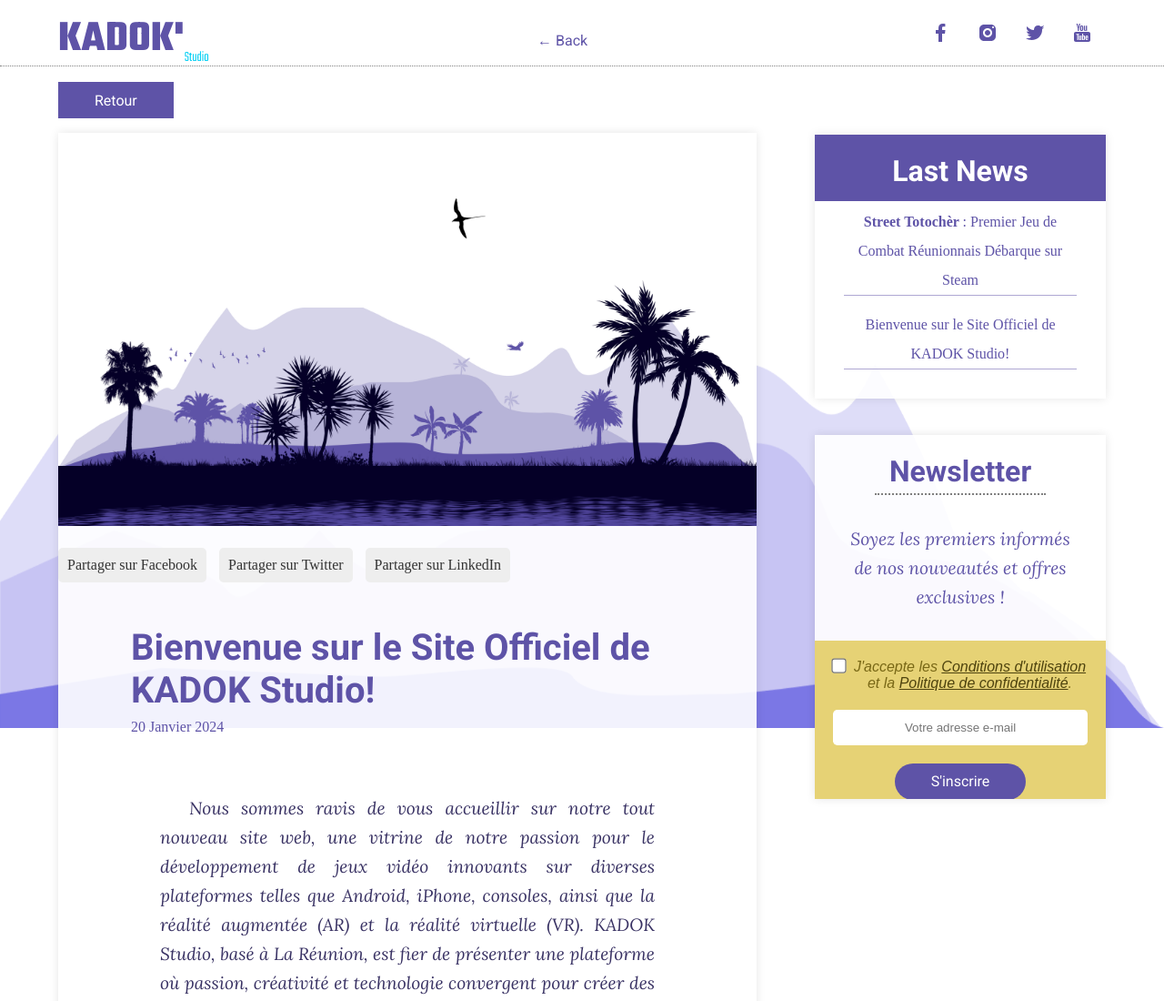
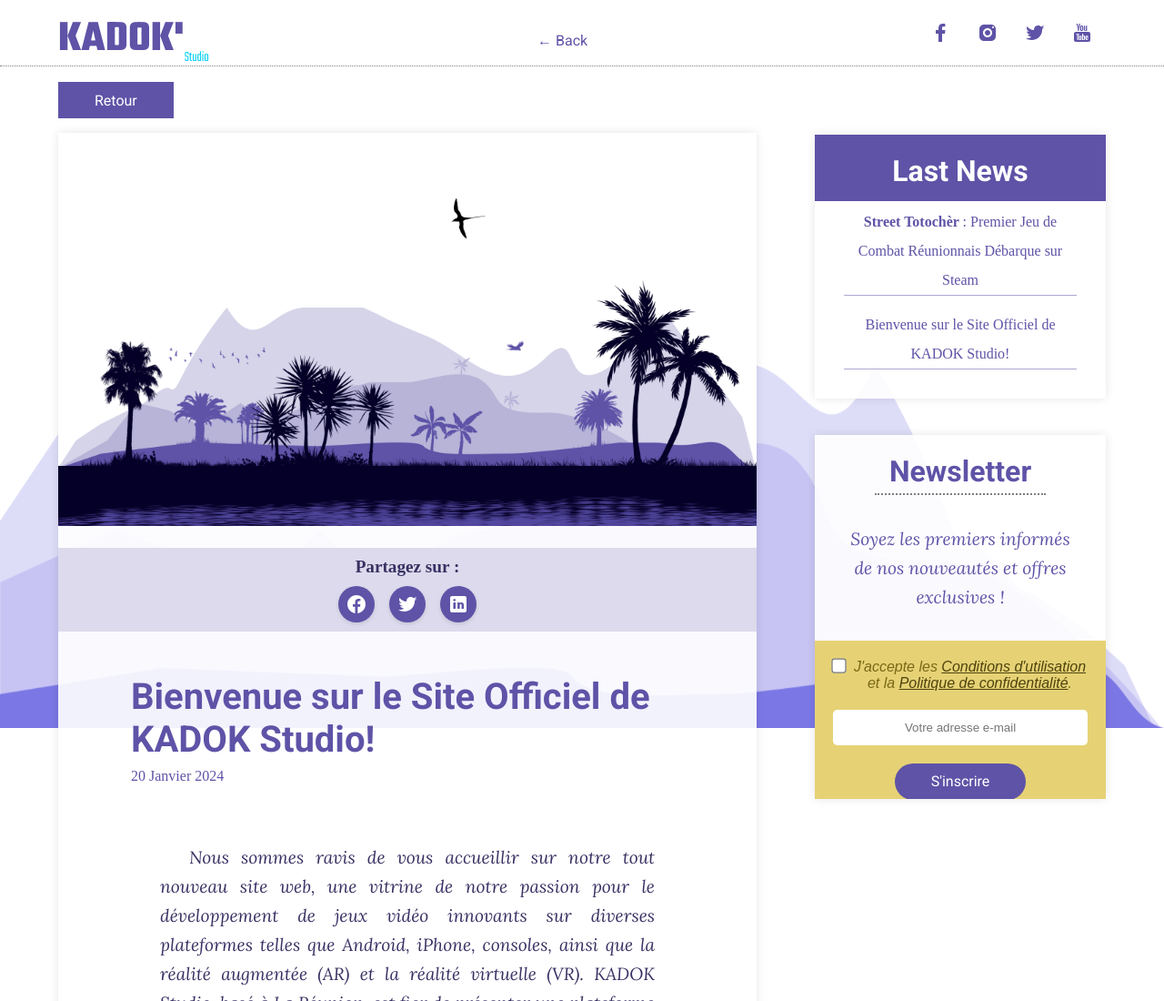
Before and after one commit to spn02/site_studio_kadok_gh_pages, a website with bundled scripts: page news-welcom-kadok-studio.html in a window 1280 px wide. Shown: the top 1100 px of the page at 91% size. Built offline with nearby package versions, Linux system fonts and the light colour scheme; a web font is replaced by a local one.

Commit message:
modifier meta et design bouton partage

```diff
--- a/js/social-share.js
+++ b/js/social-share.js
@@ -19,7 +19,9 @@
         console.log('Article partagé sur Twitter');
     });
 
+
     linkedinBtn.addEventListener('click', function() {
         console.log('Article partagé sur LinkedIn');
     });
+
 });
--- a/news-street-totcher-release-first.html
+++ b/news-street-totcher-release-first.html
@@ -11,6 +11,36 @@
     <title>Street Totochèr : Premier Jeu de Combat Réunionnais Débarque sur Steam</title>
     <link rel="icon" href="public/images/logo_kadok_k_64_00.svg" type="image/svg+xml">
     <link href="public/css/pages/news-details.css" rel="stylesheet">
+
+<!-- Meta Tags Open Graph pour Facebook -->
+<meta property="og:title" content="Street Totochèr : Premier Jeu de Combat Réunionnais Débarque sur Steam 🥊" />
+<meta property="og:description" content="Nous sommes ravis de vous présenter Street Totochèr, le premier jeu de combat développé à La Réunion 🌴, désormais disponible sur Steam. Découvrez des personnages uniques et plongez dans une aventure riche en traditions et en humour réunionnais. #StreetTotocher #JeuxVideo #LaReunion" />
+<meta property="og:image" content="public/images/project_banner_street-totocher_desktop_00.webp" />
+<meta property="og:url" content="https://www.kadokstudio.com/news-street-totcher-release-first.html" />
+<meta property="og:type" content="article" />
+<meta property="og:site_name" content="KADOK Studio" />
+
+
+<!-- Meta Tags Twitter -->
+<meta name="twitter:card" content="public/images/project_banner_street-totocher_desktop_00.webp" />
+<meta name="twitter:title" content="Street Totochèr : Premier Jeu de Combat Réunionnais Débarque sur Steam 🥊" />
+<meta name="twitter:description" content="Nous sommes ravis de vous présenter Street Totochèr, le premier jeu de combat développé à La Réunion 🌴, désormais disponible sur Steam. Découvrez des personnages uniques et plongez dans une aventure riche en traditions et en humour réunionnais. #StreetTotocher #JeuxVideo #LaReunion" />
+<meta name="twitter:image" content="public/images/project_banner_street-totocher_desktop_00.webp" />
+<meta name="twitter:url" content="https://www.kadokstudio.com/news-street-totcher-release-first.html" />
+<meta name="twitter:site" content="@KadokStudio" />
+<meta name="twitter:creator" content="@KadokStudio" />
+
+
+<!-- Meta Tags LinkedIn -->
+<!--
+<meta property="og:title" content="Street Totochèr : Premier Jeu de Combat Réunionnais Débarque sur Steam" />
+<meta property="og:description" content="Nous sommes ravis de vous présenter Street Totochèr, le premier jeu de combat développé à La Réunion, désormais disponible sur Steam. Découvrez des personnages uniques et plongez dans une aventure riche en traditions et en humour réunionnais. Rejoignez-nous pour une expérience ludique unique !" />
+<meta property="og:image" content="URL de l'image de votre article (par exemple, public/images/project_banner_street-totocher_desktop_00.webp)" />
+<meta property="og:url" content="https://www.kadokstudio.com/news-street-totcher-release-first.html" />
+<meta property="og:type" content="article" />
+-->
+
+
 </head>
 
 <body>
@@ -256,6 +286,7 @@
 <script type="module" src="js/modal.js"></script>
 <script src="js/tooltip.js"></script>
 <script src="js/menu.js"></script>
+<script src="js/social-share.js"></script>
 
 
 </html>
--- a/news-welcom-kadok-studio.html
+++ b/news-welcom-kadok-studio.html
@@ -14,16 +14,24 @@
 
     <!-- Meta Tags Open Graph pour Facebook -->
     <meta property="og:title" content="KADOK Studio - Lancement Officiel" />
-    <meta property="og:description" content="🎉 KADOK Studio est enfin en ligne ! 🚀 Découvrez notre univers de créations digitales innovantes, où nous développons des jeux vidéo pour mobile, console, AR/VR et bien plus encore. Basé à La Réunion, notre studio est dédié à valoriser notre culture à travers des expériences de jeu uniques et captivantes. Rejoignez-nous et plongez dans nos projets passionnants ! 🌟 #KadokStudio #JeuxVideo #IndieGame #Reunion" />
+    <meta property="og:description"
+        content="🎉 KADOK Studio est enfin en ligne ! 🚀 Découvrez notre univers de créations digitales innovantes, où nous développons des jeux vidéo pour mobile, console, AR/VR et bien plus encore. Basé à La Réunion, notre studio est dédié à valoriser notre culture à travers des expériences de jeu uniques et captivantes. Rejoignez-nous et plongez dans nos projets passionnants ! 🌟 #KadokStudio #JeuxVideo #IndieGame #Reunion" />
     <meta property="og:image" content="public/images/background-principal-kadok-2048_1152_sans-titre.png" />
     <meta property="og:url" content="https://www.kadokstudio.com/news-welcom-kadok-studio.html" />
     <meta property="og:type" content="website" />
+    <meta property="og:site_name" content="KADOK Studio" />
+
     <!-- Meta Tags pour Twitter -->
     <meta name="twitter:card" content="public/images/background-principal-kadok-2048_1152_sans-titre.png" />
     <meta name="twitter:title" content="KADOK Studio - Lancement Officiel" />
-    <meta name="twitter:description" content="🎉 KADOK Studio est enfin en ligne ! 🚀 Découvrez notre univers de créations digitales innovantes, où nous développons des jeux vidéo pour mobile, console, AR/VR et bien plus encore. Basé à La Réunion, notre studio est dédié à valoriser notre culture à travers des expériences de jeu uniques et captivantes. Rejoignez-nous et plongez dans nos projets passionnants ! 🌟 #KadokStudio #JeuxVideo #IndieGame #Reunion" />
+    <meta name="twitter:description"
+        content="🎉 KADOK Studio est enfin en ligne ! 🚀 Découvrez notre univers de créations digitales innovantes, où nous développons des jeux vidéo pour mobile, console, AR/VR et bien plus encore. Basé à La Réunion, notre studio est dédié à valoriser notre culture à travers des expériences de jeu uniques et captivantes. Rejoignez-nous et plongez dans nos projets passionnants ! 🌟 #KadokStudio #JeuxVideo #IndieGame #Reunion" />
     <meta name="twitter:image" content="public/images/background-principal-kadok-2048_1152_sans-titre.png" />
     <meta name="twitter:url" content="https://www.kadokstudio.com/news-welcom-kadok-studio.html" />
+    <meta name="twitter:site" content="@KadokStudio" />
+    <meta name="twitter:creator" content="@KadokStudio" />
+
+
 </head>
 </head>
 
@@ -99,11 +107,14 @@
 
     <main class="news-main-content">
         <picture class="news-banner">
-            <source srcset="public/images/background-principal-kadok-2048_1152_sans-titre.png" media="(min-width: 769px)">
-            <source srcset="public/images/background-principal-kadok-2048_1152_sans-titre.png" media="(max-width: 768px)">
+            <source srcset="public/images/background-principal-kadok-2048_1152_sans-titre.png"
+                media="(min-width: 769px)">
+            <source srcset="public/images/background-principal-kadok-2048_1152_sans-titre.png"
+                media="(max-width: 768px)">
             <img class="news-banner__img" src="image-small.jpg" alt="bannière news de Kadok studio">
         </picture>
 
+        <!--
         <div class="social-share">
             <a href="#" class="share-btn" id="share-facebook" title="Partager sur Facebook" target="_blank"
                 rel="noopener noreferrer">Partager sur Facebook</a>
@@ -112,6 +123,24 @@
             <a href="#" class="share-btn" id="share-linkedin" title="Partager sur LinkedIn" target="_blank"
                 rel="noopener noreferrer">Partager sur LinkedIn</a>
         </div>
+        -->
+
+
+        <div class="share-section">
+            <p class="share-section__text">Partagez sur :</p>
+            <div class="share-section__icons">
+                <a href="#" id="share-facebook" class="share-btn"  title="Partager sur Facebook" target="_blank" rel="noopener noreferrer">
+                    <img src="public/icons/social_media/icons8-facebook-nouveau-24.svg" alt="Facebook">
+                </a>
+                <a href="#" id="share-twitter" class="share-btn"  title="Partager sur Twitter" target="_blank" rel="noopener noreferrer">
+                    <img src="public/icons/social_media/icons8-twitter-24.svg" alt="Twitter">
+                </a>
+                <a href="#" id="share-linkedin" class="share-btn"  title="Partager sur LinkedIn" target="_blank" rel="noopener noreferrer">
+                    <img src="public/icons/social_media/icons8-linkedin-24-84888-white.svg" alt="LinkedIn">
+                </a>
+            </div>
+        </div>
+
 
         <!--  <img src="public/images/rendu_lowPoly_paysage_003_3.jpg" alt="Bannière de la news" class="news-banner"> -->
         <div class="news-info">
--- a/scss/pages/news-details.scss
+++ b/scss/pages/news-details.scss
@@ -39,6 +39,51 @@
     }
 
 }
+
+.share-section {
+
+    display: flex;
+    flex-direction: column;
+    align-items: center;
+    margin-top: 20px;
+    padding: 10px;
+    background-color: lighten($color-primary, 40);
+    font-weight: bold;
+    //border-radius: 5px;
+
+    &__text {
+        font-size: 1.2rem;
+        margin-bottom: 10px;
+        color: darken($color-primary, 20);
+    }
+
+    &__icons {
+        display: flex;
+        gap: 16px;
+
+        .share-btn {
+            display: flex;
+            align-items: center;
+            justify-content: center;
+            width: 40px;
+            height: 40px;
+            background-color: rgba($color-primary, 1);
+            border-radius: 50%;
+            box-shadow: 0 2px 4px rgba(0, 0, 0, 0.1);
+            transition: background-color 0.3s;
+
+            &:hover {
+                background-color: lighten($color-primary, 20);
+            }
+
+            img {
+                width: 24px;
+                height: 24px;
+            }
+        }
+    }
+}
+
 
 // Panel principal pour le contenu de la news
 .news-main-content {
@@ -139,6 +184,7 @@
         }
     }
 
+    /*
     .social-share {
         margin-top: 20px;
     }
@@ -156,6 +202,7 @@
     .share-btn:hover {
         background-color: #ddd;
     }
+    */
 
 }
 
```
Also changed, not shown: news.html (+2 -2 lines), public/css/pages/news-details.css, public/icons/social_media/icons8-linkedin-24-84888-white.svg (added), 1 other file.
